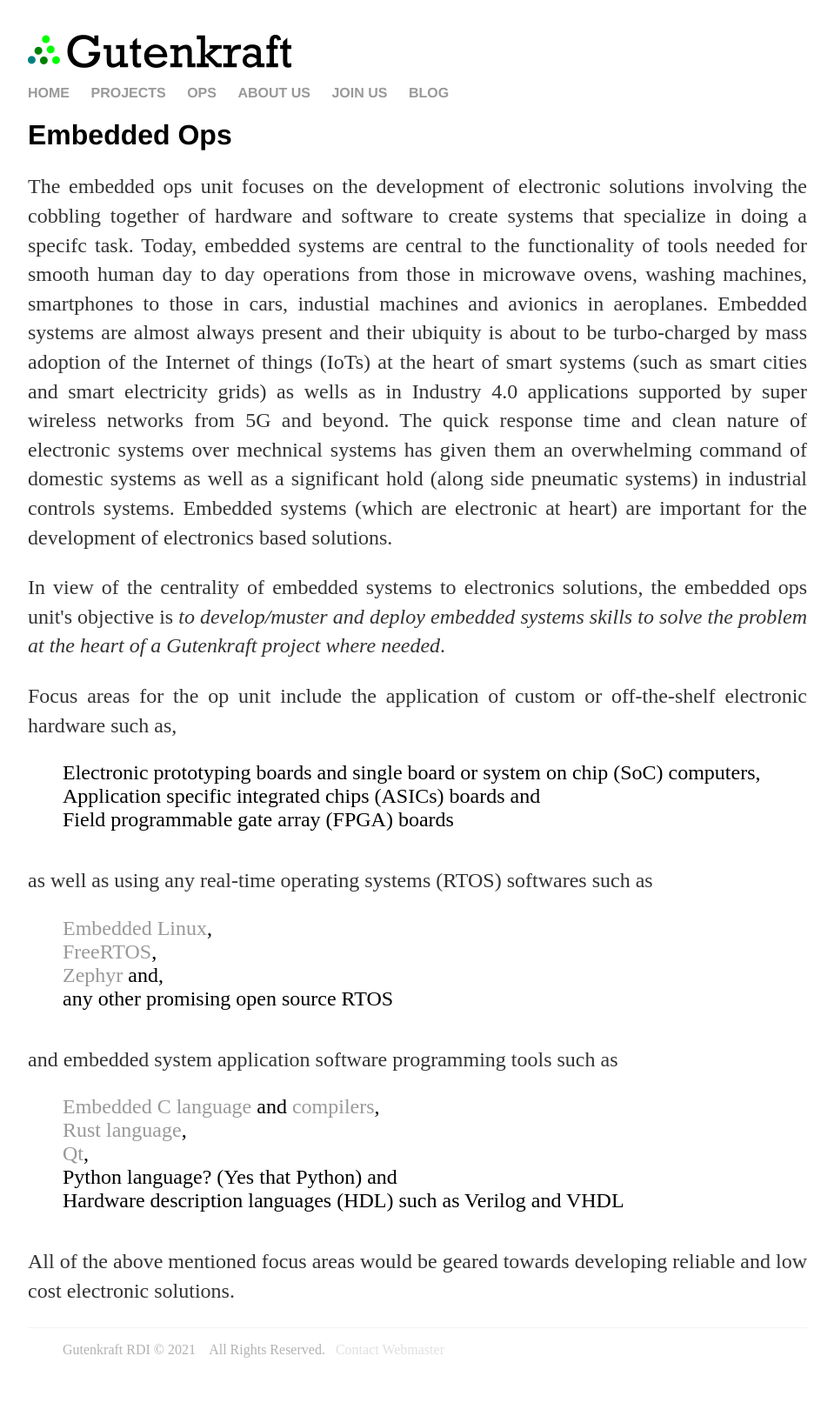
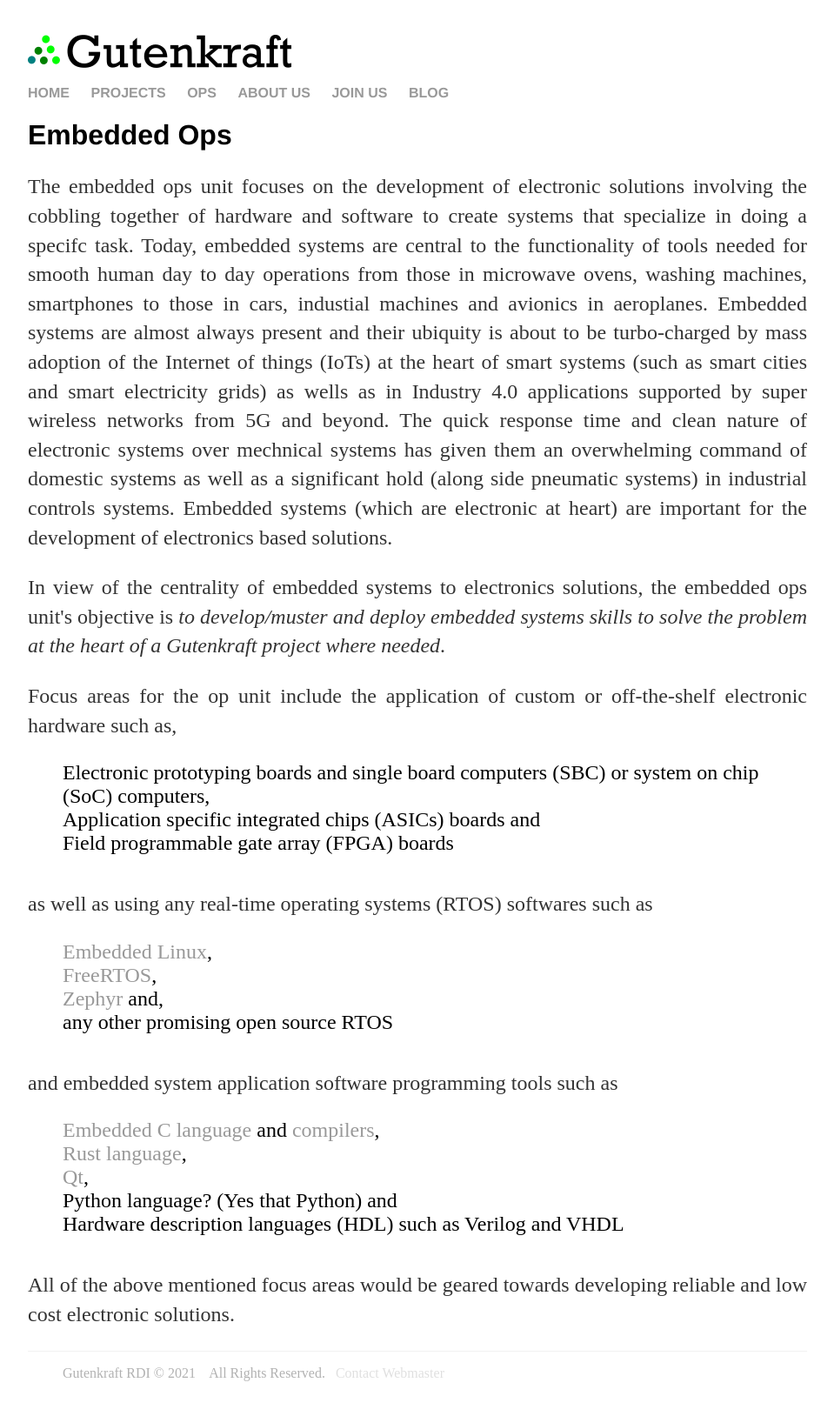
Before and after one commit to oferonmi/datafilik.github.io, a Jekyll site: the page built from ops/embed_op/index.html, in a window 1280 px wide. Shown: the whole page at 87% size, without its empty margins (160-1119 px from the left). Built offline with Jekyll 4.4.1, drawn with Linux system fonts in a browser that asks for light colours; before the commit the page ends 1601 px from its top, so only the background shows below that.

Commit message:
content update

```diff
--- a/ops/embed_op/index.html
+++ b/ops/embed_op/index.html
@@ -19,7 +19,7 @@
     </p>
 
     <ul class = "embedtools">
-        <li>Electronic prototyping boards and single board or system on chip (SoC) computers,</li>
+        <li>Electronic prototyping boards and single board computers (SBC) or system on chip (SoC) computers,</li>
         <li>Application specific integrated chips (ASICs) boards and</li>
         <li>Field programmable gate array (FPGA) boards</li>
     </ul>
```
